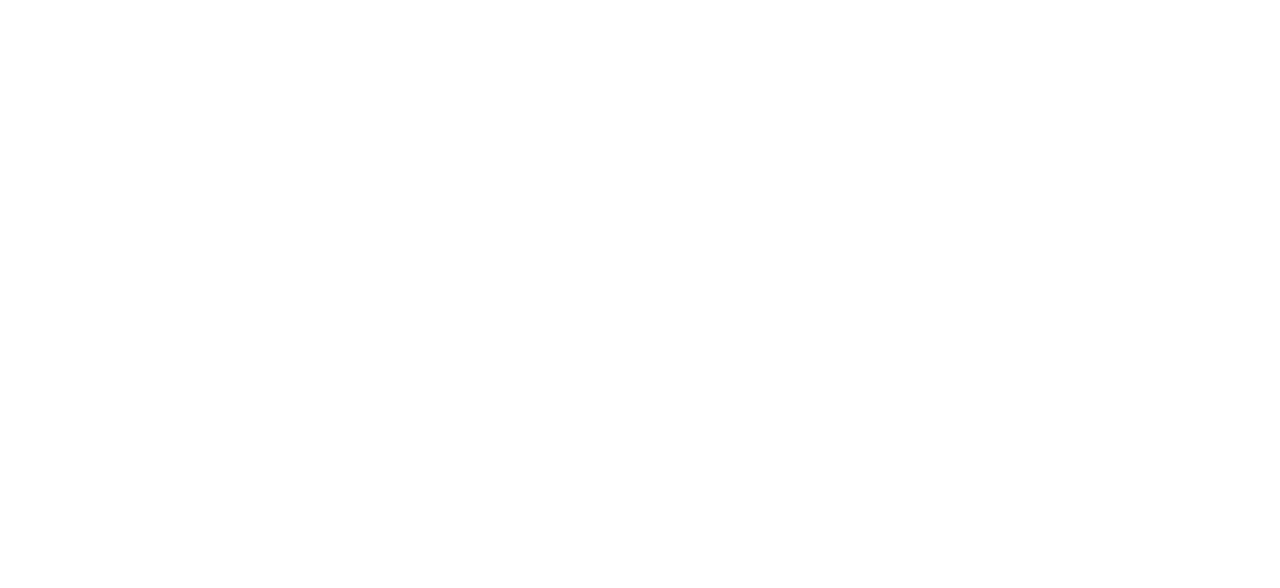
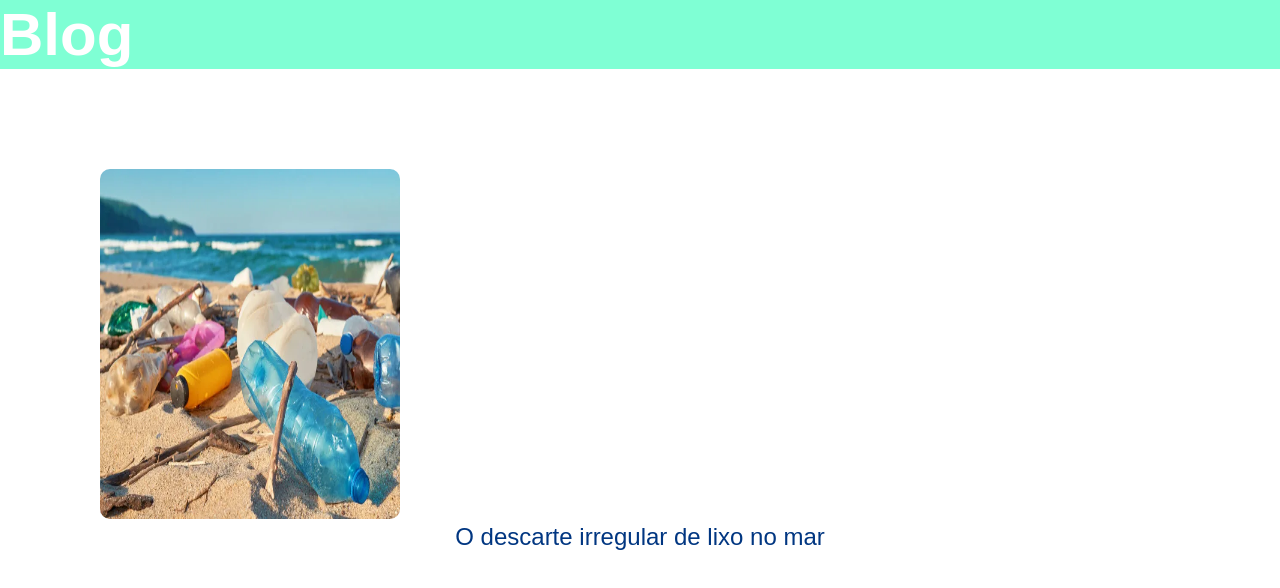
Before and after one commit to ViniciusSantanaa/Global-Solution, a plain HTML site: page global solution/pagina-blog.html in a window 1280 px wide. Drawn offline with Linux system fonts and the light colour scheme.

Commit message:
pagina piluição pronta

```diff
--- /dev/null
+++ b/global solution/CSS/Style-Blog.CSS
@@ -0,0 +1,33 @@
+*{
+    padding: 0;
+    margin: 0;
+    box-sizing: border-box;
+    font-family: Arial, Helvetica, sans-serif;
+}
+
+header{
+    background-image: url();
+}
+
+.Blog{
+    background-color: aquamarine;
+    color: #ffff;
+    font-size: 60px;
+}
+
+.imagem-descarte{
+    width: 300px;
+    height: 350px;
+    margin-top: 100px;
+    margin-left: 100px;
+    border-radius: 10px;
+}
+
+.titulo-textos{
+    color: #013681;
+    font-size: 24px;
+    text-decoration: none;
+    display: flex;
+    justify-content: center;
+    align-items: center;
+}
--- /dev/null
+++ b/global solution/CSS/Style-descarte-lixo.CSS
@@ -0,0 +1,45 @@
+*{
+    padding: 0;
+    margin: 0;
+    box-sizing: border-box;
+    font-family: Arial, Helvetica, sans-serif;
+}
+
+.Blog{
+    color: #013681;
+    font-size: 36px;
+    margin-top: 37px;
+    margin-left: 63px;
+}
+
+.titulo-texto{
+    color: #187CE5;
+    font-size: 30px;
+    margin-top: 58px;
+    display: flex;
+    justify-content: center;
+}
+
+.texto{
+    color: #013681;
+    font-size: 30px;
+    width: 635px;
+    margin-top: 52px;
+    margin-left: auto;
+    margin-right: auto;
+}
+
+.imagem-tartaruga{
+    width: 635px;
+    height: 422.41px;
+    margin-top: 58px;
+}
+
+.div-imagem{
+    display: flex;
+    justify-content: center;
+}
+
+footer{
+    margin-bottom: 50px;
+}
--- a/global solution/pagina-blog.html
+++ b/global solution/pagina-blog.html
@@ -4,8 +4,19 @@
     <meta charset="UTF-8">
     <meta name="viewport" content="width=device-width, initial-scale=1.0">
     <title>BlueWave</title>
+    <link rel="stylesheet" href="CSS/Style-Blog.CSS">
 </head>
 <body>
-
+    <header>
+        <h1 class="Blog">Blog</h1>
+    </header>
+    <div>
+        <div>
+            <a href="pagina-descarte-lixo.html"><img src="img/descarte-irregular-lixo.webp" alt="descarte descarte irregular de lixo" class="imagem-descarte"></a>
+        </div>
+        <div>
+            <a href="pagina-descarte-lixo.html" class="titulo-textos">O descarte irregular de lixo no mar</a>
+        </div>
+    </div>
 </body>
 </html>
```
Also changed, not shown: global solution/pagina-descarte-lixo.html (added, +23 -0 lines), global solution/img/Tartaruga-presa-lixo.jpg (added).
